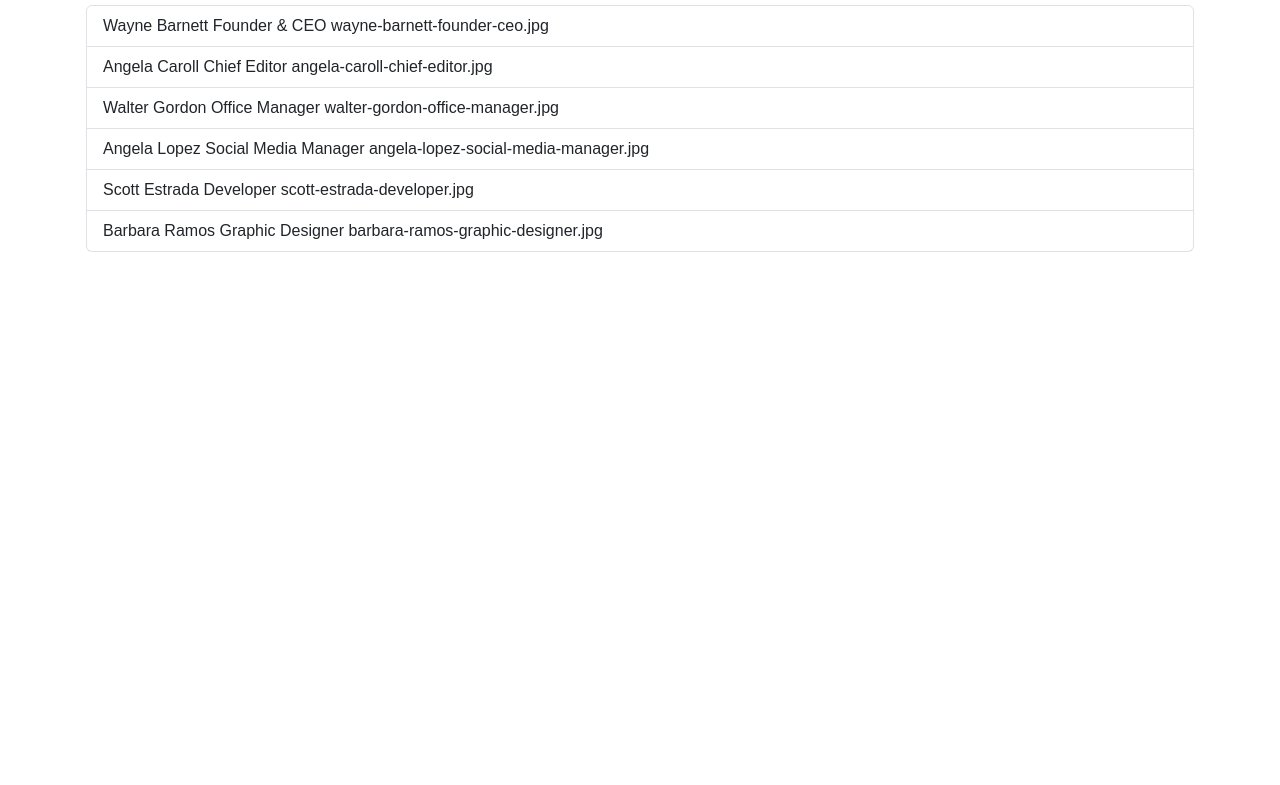
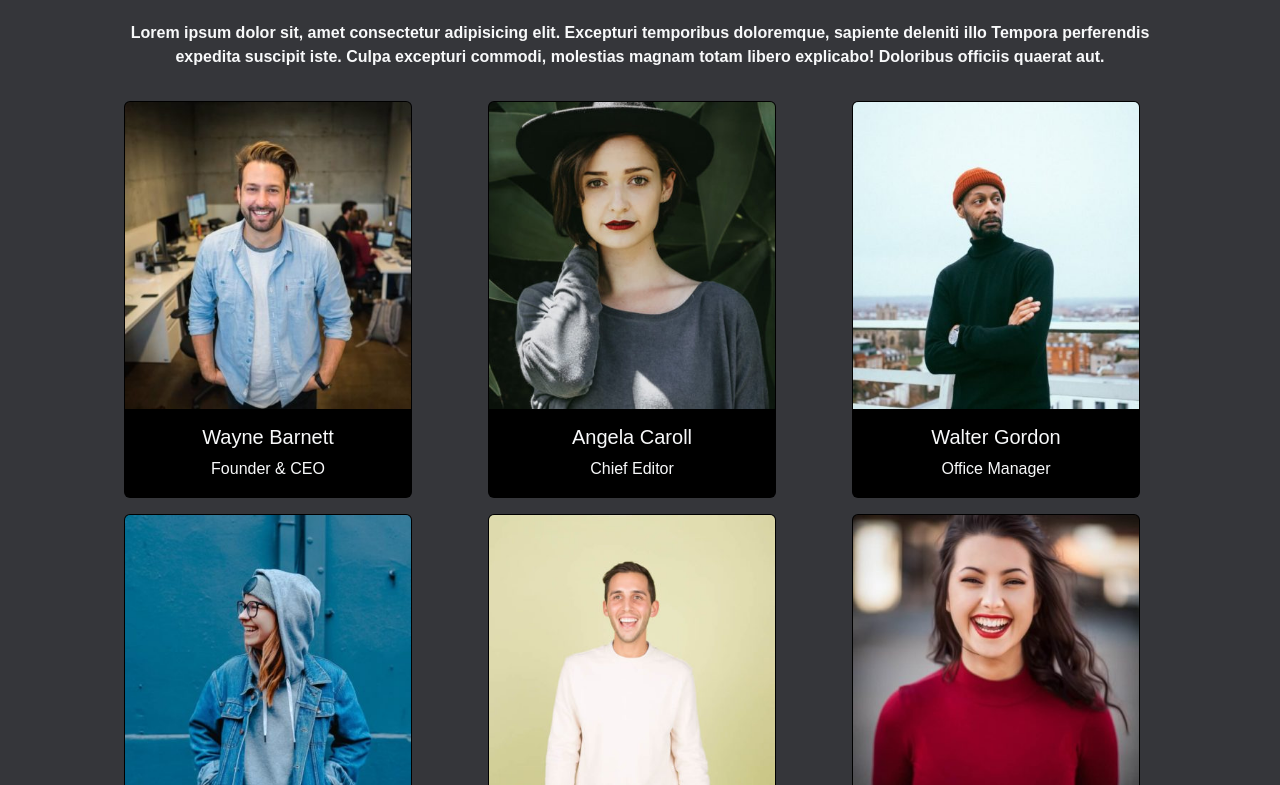
Before and after one commit to MarcoImpellizzeri/js-our-team, a plain HTML site: page index.html in a window 1280 px wide. Shown: the part 99-884 px from the top of the page. Before the commit the page ends 800 px from the top, so only its background shows below. Drawn offline with nearby package versions, Linux system fonts and the light colour scheme.

Commit message:
bonus 1 and 2 done

```diff
--- a/css/style.css
+++ b/css/style.css
@@ -1,3 +1,8 @@
 body {
     font-family: Arial, Helvetica, sans-serif;
+    background-color: #35363A;
 }
+
+.my-card-bg {
+    background-color: black;
+}
--- a/index.html
+++ b/index.html
@@ -39,9 +39,11 @@
     -->
 
     <div class="container p-3">
-        <h1 class="p-3 text-center text-uppercase fw-bold">Our Team</h1>
+        <h1 class="text-light p-3 text-center text-uppercase fw-bold">Our Team</h1>
 
-        <ul class="list-group team-members-list"></ul>
+        <p class="text-light p-3 fw-bold text-center">Lorem ipsum dolor sit, amet consectetur adipisicing elit. Excepturi temporibus doloremque, sapiente deleniti illo  Tempora perferendis expedita suscipit iste. Culpa excepturi commodi, molestias magnam totam libero explicabo! Doloribus officiis quaerat aut.</p>
+
+        <div class="g-3 row container d-flex flex-wrap team-cards-container"></div>
     </div>
 
     <script src="js/main.js"></script>
--- a/js/main.js
+++ b/js/main.js
@@ -18,32 +18,32 @@ const teamMembers = [
     {
         name: "Wayne Barnett",
         role: "Founder & CEO",
-        profile_pick: "wayne-barnett-founder-ceo.jpg"
+        profile_pick: "img/wayne-barnett-founder-ceo.jpg"
     },
     {
         name: "Angela Caroll",
         role: "Chief Editor",
-        profile_pick: "angela-caroll-chief-editor.jpg"
+        profile_pick: "img/angela-caroll-chief-editor.jpg"
     },
     {
         name: "Walter Gordon",
         role: "Office Manager",
-        profile_pick: "walter-gordon-office-manager.jpg"
+        profile_pick: "img/walter-gordon-office-manager.jpg"
     },
     {
         name: "Angela Lopez",
         role: "Social Media Manager",
-        profile_pick: "angela-lopez-social-media-manager.jpg"
+        profile_pick: "img/angela-lopez-social-media-manager.jpg"
     },
     {
         name: "Scott Estrada",
         role: "Developer",
-        profile_pick: "scott-estrada-developer.jpg"
+        profile_pick: "img/scott-estrada-developer.jpg"
     },
     {
         name: "Barbara Ramos",
         role: "Graphic Designer",
-        profile_pick: "barbara-ramos-graphic-designer.jpg"
+        profile_pick: "img/barbara-ramos-graphic-designer.jpg"
     }
 ];
 
@@ -54,11 +54,20 @@ console.log(teamMembers);
 // MILESTONE 2:
 // Stampare le stesse informazioni su DOM sottoforma di stringhe
 
-const teamMembersList = document.querySelector(".team-members-list");
+const teamMembersList = document.querySelector(".team-cards-container");
 
 for (let i = 0; i < teamMembers.length; i++) {
     const singleTeamMember = teamMembers[i];
 
-    teamMembersList.innerHTML += `<li class="list-group-item">${singleTeamMember.name} ${singleTeamMember.role} ${singleTeamMember.profile_pick}</li>`;
-    console.log("name:", singleTeamMember.name,"role:", singleTeamMember.role,"profile pickture:", singleTeamMember.profile_pick);
+    teamMembersList.innerHTML +=
+    `<div class="col col-md-6 col-lg-4 d-flex justify-content-center">
+        <div class="card my-card-bg" style="width: 18rem;">
+            <img class="card-img-top" src="${singleTeamMember.profile_pick}" alt="Immagine del profilo">
+            <div class="card-body text-center text-light">
+                <h5 class="card-title">${singleTeamMember.name}</h5>
+                <p class="card-text">${singleTeamMember.role}</p>
+            </div>
+        </div>
+    </div>`;
+    console.log("name:", singleTeamMember.name, "role:", singleTeamMember.role, "profile pickture:", singleTeamMember.profile_pick);
 };
```
